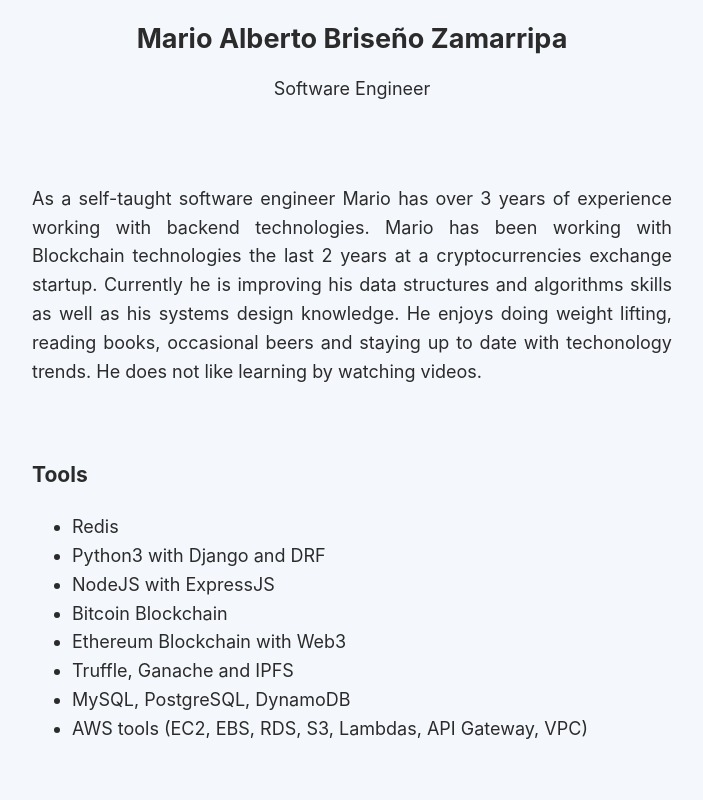
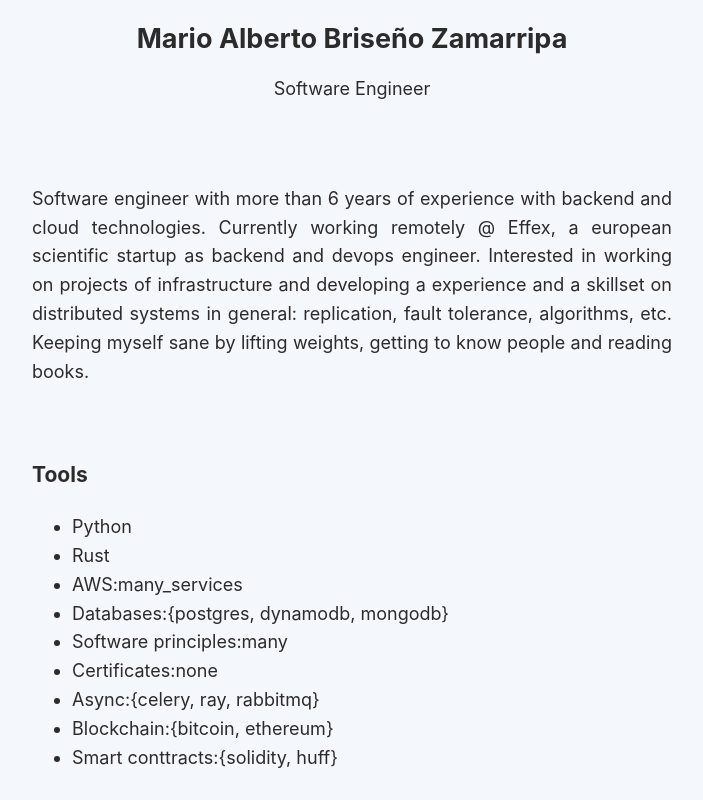
Before and after one commit to marioabz/mywebpage, a React (Create React App) app: page / in a window 1280 px wide. Shown: the top 800 px of the page, without its empty margins (288-991 px from the left). Built offline with nearby package versions, Linux system fonts and the light colour scheme.

Commit message:
updating info

```diff
--- a/src/components/languages.js
+++ b/src/components/languages.js
@@ -1,17 +1,20 @@
 export const lang_en = {
     career: "Software Engineer",
-    info: "As a self-taught software engineer Mario has over 3 years of experience working with backend technologies. Mario has been working with Blockchain technologies the last 2 years at a cryptocurrencies exchange startup. Currently he is improving his data structures and algorithms skills as well as his systems design knowledge. He enjoys doing weight lifting, reading books, occasional beers and staying up to date with techonology trends. He does not like learning by watching videos."
+    info: "Software engineer with more than 6 years of experience with backend and cloud technologies. \
+       Currently working remotely @ Effex, a european scientific startup as backend and devops engineer. \
+       Interested in working on projects of infrastructure and developing a experience and a skillset on \
+       distributed systems in general: replication, fault tolerance, algorithms, etc.\
+       Keeping myself sane by lifting weights, getting to know people and reading books."
 }
-export const lang_esp = ""
-export const lang_chin = ""
 
 export const tools = [
-    "Redis",
-    "Python3 with Django and DRF",
-    "NodeJS with ExpressJS",
-    "Bitcoin Blockchain",
-    "Ethereum Blockchain with Web3",
-    "Truffle, Ganache and IPFS",
-    "MySQL, PostgreSQL, DynamoDB",
-    "AWS tools (EC2, EBS, RDS, S3, Lambdas, API Gateway, VPC)"
+    "Python",
+    "Rust",
+    "AWS:many_services",
+    "Databases:{postgres, dynamodb, mongodb}",
+    "Software principles:many",
+    "Certificates:none",
+    "Async:{celery, ray, rabbitmq}",
+    "Blockchain:{bitcoin, ethereum}",
+    "Smart conttracts:{solidity, huff}"
 ]
```
Also changed, not shown: 1 other file (tests, documents, lock files or other folders).
